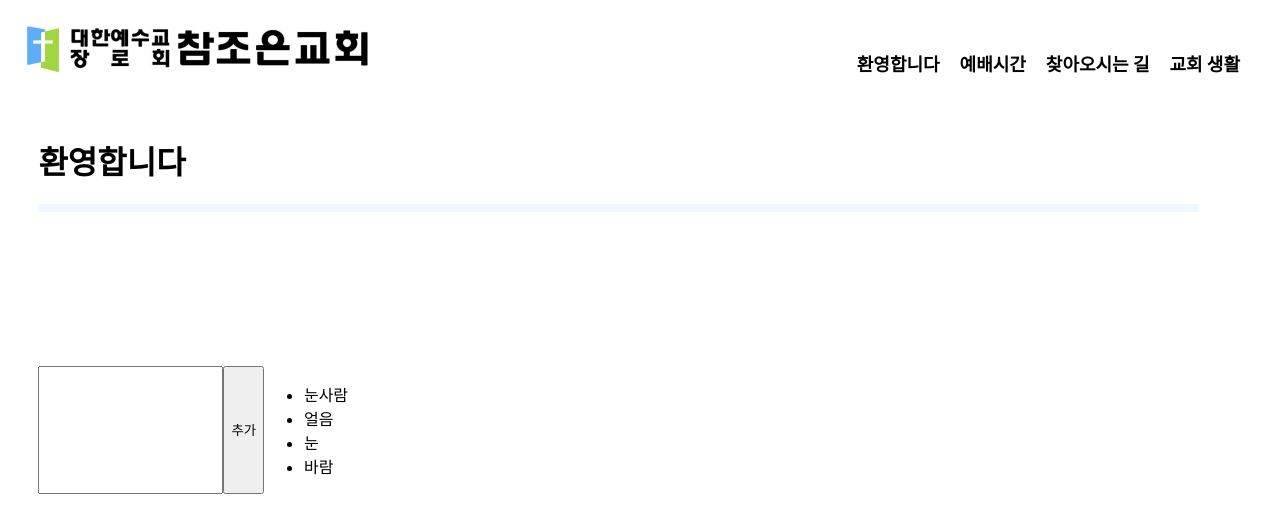
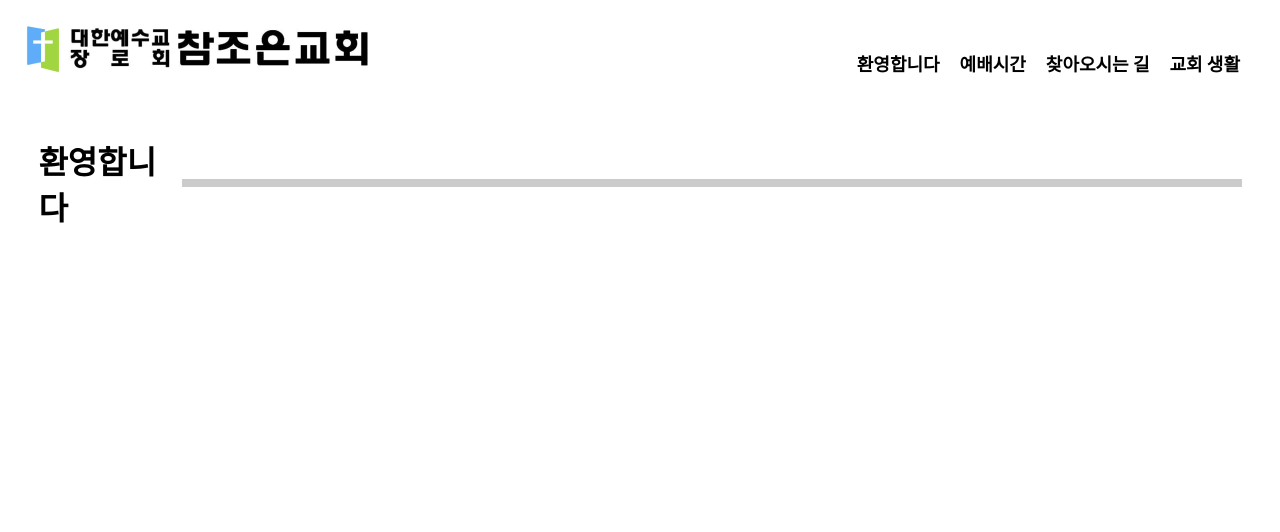
Before and after one commit to lee-yeonwoo/VeryGoodChurch, a React (Create React App) app: page /directions in a window 1280 px wide. Shown: the top 532 px of the page. Built offline with nearby package versions, Linux system fonts and the light colour scheme.

Commit message:
[fix]환영합니다 UI 수정

```diff
--- a/src/components/AppBar.jsx
+++ b/src/components/AppBar.jsx
@@ -49,6 +49,7 @@ const AppBarDiv = styled.div`
   display: flex;
   -webkit-box-pack: justify;
   justify-content: space-between;
+  background-color: white;
   font-size: calc(10px + 2vmin);
   color: black;
 `;
--- a/src/components/IterationSample.jsx
+++ /dev/null
@@ -1,38 +0,0 @@
-import { useState } from 'react';
-
-const IterationSample = () => {
-    const [names, setNames] = useState([
-        {id : 1, text : '눈사람' },
-        {id : 2, text : '얼음' },
-        {id : 3, text : '눈' },
-        {id : 4, text : '바람' }
-    ]);
-    const [inputText,setInputText] = useState('');
-    const [nextId, setNextId] = useState(5);
-
-    const onChange = e => setInputText(e.target.value);
-    const onClick = () => {
-        const nextNames = names.concat({
-            id : nextId,
-            text : inputText
-        });
-        setNextId(nextId + 1);
-        setNames(nextNames);
-        setInputText('');
-    }
-
-
-
-    const nameList = names.map(name => <li key = {name.id}>{ name.text }</li>)
-
-    return (
-
-        <>
-    <input value={ inputText } onChange = {onChange}/>
-    <button onClick = {onClick}>추가</button>
-    <ul>{nameList}</ul>
-    </>
-    );
-};
-
-export default IterationSample;
--- a/src/components/TitleBox.jsx
+++ b/src/components/TitleBox.jsx
@@ -7,19 +7,21 @@ const TitleBox = () => {
         <h1>{Title}</h1>
         <Line></Line>
              </TitleBoxDiv>
-
     );
 };
 
 const TitleBoxDiv = styled.div`
+display: flex;
+justify-content: space-around,center;
+align-items: center;
   margin-top: 6%;
   margin-bottom: 5%;
   padding : 3%
 `;
 const Line = styled.div`
-  width: 1160px;
+width: 90%;
   height: 8px;
-  background-color: aliceblue;
+  background-color: #cbcbcb;
 
 `;
 
--- a/src/pages/Directions.jsx
+++ b/src/pages/Directions.jsx
@@ -1,7 +1,6 @@
 import styled from "styled-components";
 import AppBar from "../components/AppBar";
 import TitleBox from '../components/TitleBox';
-import IterationSample from "../components/IterationSample";
 
 const Directions = () => {
   return (
@@ -10,7 +9,7 @@ const Directions = () => {
       <WrapBox>
       <TitleBox />
       <ContentBoxDiv>
-        <IterationSample/>
+
       </ContentBoxDiv>
 
       </WrapBox>
--- a/src/pages/Welcome.jsx
+++ b/src/pages/Welcome.jsx
@@ -9,8 +9,8 @@ const Welcome = () => {
   const ChurchMainDiscription = "참조은 교회는 웃음지음을 목적하는 선교적교회입니다"
   const BibleDiscription = "하나님 보시기에 참좋은 교회가 되자!(창세기 1:31)"
   const SubDisctiption = "참조은교회는 ,수원제일교회나 창훈대교회와 같은 대한예수교장로회(합동) 소속이며 수원노회에 가입되어 있습니다"
-  const PersonDiscription = "총신대학교신학대학원(목회연구)과 백석대학교 상담대학원(가정사역 가족상담학)을 마치고 "
-  const MissionDiscription = "사명 소개글"
+  const PersonDiscription = "‘참조은교회’ 담임 임철민 목사님은 대한예수교장로회 창훈대교회(합동)에서 십여년간 사역하며 총신대학교신학대학원(목회연구)과 백석대학교 상담대학원(가정사역 가족상담학)을 마치고 미국 FULLER Theological Seminary에서 목회학 박사학위를 받았습니다. 현재 우만 2동 소재 ‘참조은교회’를 섬기며 ‘칼빈대학교’에서 겸임교수로 가정사역, 가족 치료, 선교적교회를 가르치고 있습니다."
+  const MissionDiscription = "참조은교회의 사명은 주님의 지상명령을 수행하며  깊은 곳에 가서 그물을 내려 복음을 전하며  가르쳐 지키게 함에 있습니다 (마태복음 28:19~20).참조은교회는 주님이 웃음지음을 목적하는 선교적 교회이며 성도들이 하나님 말씀을 배우며, 삶으로 응답하는 삶을 추구합니다."
   const SloganTitle = "S.M.I.L.E"
     return (
         <>
@@ -116,8 +116,10 @@ const ContentBoxDiv = Styled.div`
 const DiscriptionBox = Styled.div`
   width : 50%;
   height: 100%;
-  background-color : #b3ffcc;
+  background-color : #f5f5f5;
   margin: 4%;
+  overflow-wrap: break-word;
+  align-items: center;
 
 `
 
@@ -143,9 +145,8 @@ const SubSlogan = Styled.div`
   background-color : #f5f5f5;
 `
 const ProfileBox = Styled.div`
-    width: 20%;
-    height: 50%;
-    padding: 4%;
+    width: 15%;
+    height: 10%;
     margin: 3%;
 
 `
@@ -173,7 +174,7 @@ const CardBox = Styled.div`
 const Card = Styled.div`
   width:100%;
   height:100%;
-  background:#bef950
+  /* background:#bef950 */
 
 `;
 
```
